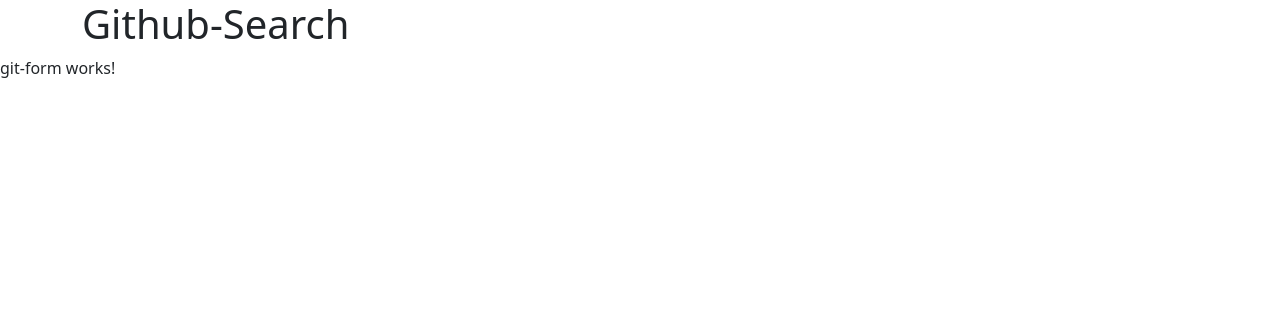
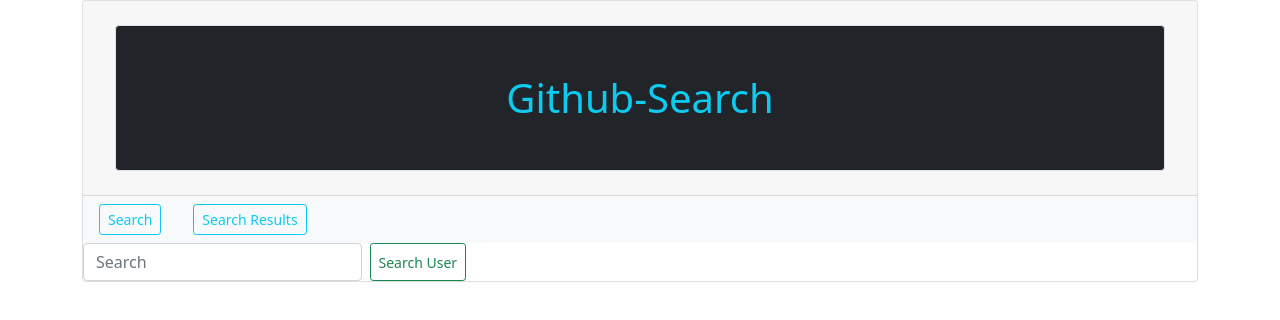
Before and after one commit to Kiru-axis/Github_Search, an Angular app: page /gitForm in a window 1280 px wide. Shown: the top 320 px of the page. Built offline with nearby package versions, Linux system fonts and the light colour scheme.

Commit message:
designing form and navbar

```diff
--- a/src/app/app.component.html
+++ b/src/app/app.component.html
@@ -1,4 +1,19 @@
 <div class="container">
-  <h1> {{title}} </h1>
+<div class="card">
+  <div class="card-header">
+  <h1 class="text-center border rounded m-3 p-5 bg-dark text-info"> {{title}} </h1>
 </div>
+  <nav class="navbar navbar-expand-lg navbar-light bg-light">
+    <button class="navbar-toggler" type="button" data-toggle="collapse" data-target="#navbarNavAltMarkup" aria-controls="navbarNavAltMarkup" aria-expanded="false" aria-label="Toggle navigation">
+      <span class="navbar-toggler-icon"></span>
+    </button>
+    <div class="collapse navbar-collapse" id="navbarNavAltMarkup">
+      <div class="navbar-nav">
+        <a class="btn btn-outline-info btn-sm mx-3" routerLink = "/gitForm" >Search</a>
+        <a class="btn btn-outline-info btn-sm mx-3" routerLink = "/gitResult" >Search Results</a>
+      </div>
+    </div>
+  </nav>
+    <!-- end of navbar -->
+
 <router-outlet></router-outlet>
--- a/src/app/git-form/git-form.component.html
+++ b/src/app/git-form/git-form.component.html
@@ -1 +1,4 @@
-<p>git-form works!</p>
+<form class="d-flex">
+    <input class="form-control me-2 w-25" name="username" type="search" placeholder="Search" aria-label="Search">
+    <button type="submit" class="btn btn-sm btn-outline-success">Search User</button>
+  </form>
```
